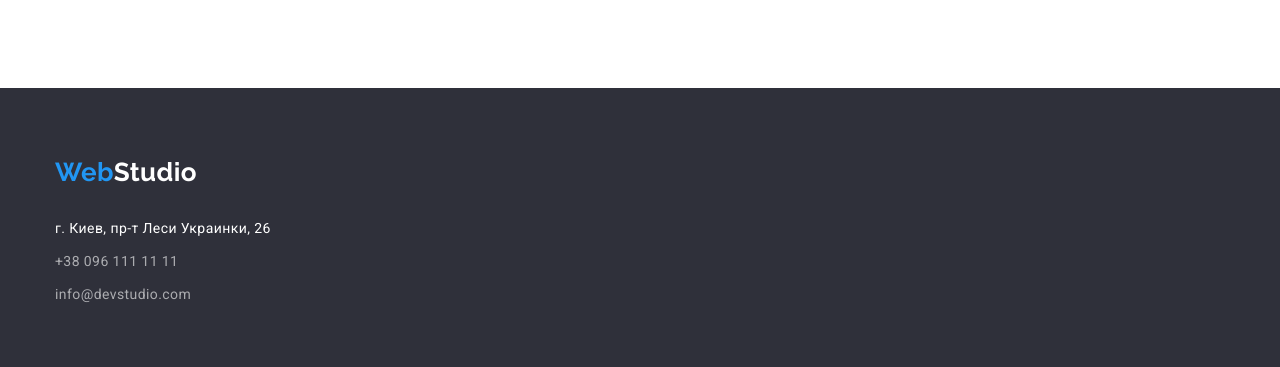
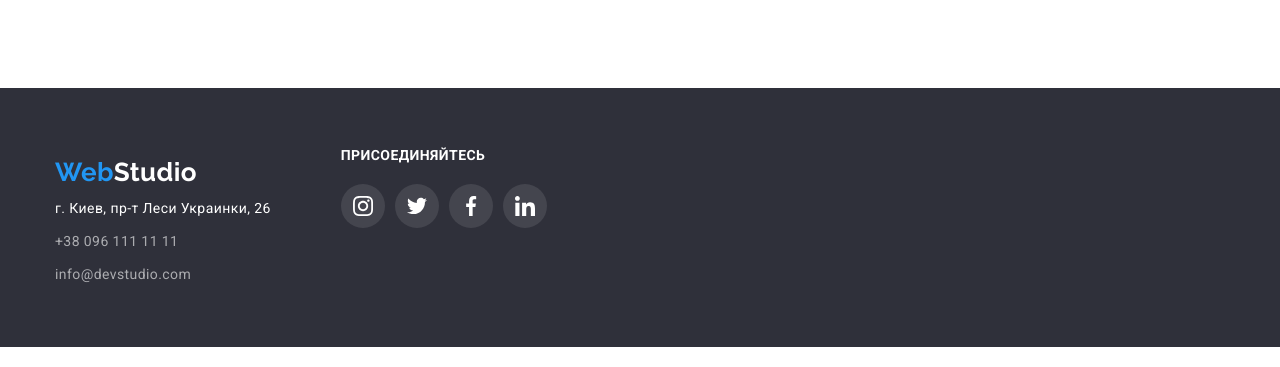
Before and after one commit to brobeliy/goit-markup-hw-04, a plain HTML site: page index.html in a window 1280 px wide. Shown: the part 2580-2947 px from the top of the page. Drawn offline with nearby package versions, Linux system fonts and the light colour scheme.

Commit message:
fixed social links

```diff
--- a/css/styles.css
+++ b/css/styles.css
@@ -305,6 +305,7 @@ background-color: var(--main-color-project);
 
 }
 .social-item-a {
+  padding: 0;
   justify-content: center;
   align-items: center;
   display: flex;
@@ -316,6 +317,7 @@ border-radius: 50%;}
 
 .social-item-a:focus,.social-item-a:hover {
   background-color: var(--secondary-color-project);
+  color: var(--main-color-project);
 }
 
 .icon-social-card
@@ -343,14 +345,13 @@ justify-content: center;}
   width: 170px;
   height: 92px;
   display: flex;
-  /* padding: 16px 32px; */
   cursor: pointer;
+  color: var(--clients-color);
   border: 1px solid var(--clients-color);
   border-radius: 4px;}
 
 .logo-company {
-  /* padding: 16px 32px; */
-  fill: var(--clients-color);
+  fill: currentColor;
 }
 
 .item-company:focus,
@@ -369,8 +370,13 @@ justify-content: center;}
 
 /* CSS footer */
 
+.footer {display: flex;}
+
+.foot-addres {
+  margin-right: 70px;
+}
+
 .logo-foot {
-  display: block;
   color: var(--main-text-color);
   text-decoration: none;
   font-family: 'Raleway', sans-serif;
@@ -387,6 +393,7 @@ justify-content: center;}
 
 .foot address {
   font-style: normal;
+
 }
 .textstudio {
   color: var(--main-color-project);
@@ -406,10 +413,64 @@ justify-content: center;}
 
 .foot .adress {
   color: var(--main-color-project);
+  display: inline-block;
+  text-align: center;
 }
 
 .list.adressa .item + .item {
   margin-top: 9px;
+}
+
+
+.foot .title {
+  margin-bottom: 20px;
+  font-weight: 700;
+  font-size: 14px;
+  text-transform: uppercase;
+  line-height: 1.14;
+  color:var(--main-color-project);
+}
+
+.footer-social .item + .item {
+  margin-left: 10px;
+}
+
+.item-icon-a {
+  padding: 0;
+  justify-content: center;
+  align-items: center;
+  display: flex;
+  width: 44px;
+  height: 44px;
+  background-color: rgba(255, 255, 255, 0.1);
+color:var(--main-color-project);
+border-radius: 50%;
+}
+
+.foot .icon {
+fill: currentColor;
+ }
+
+.footer-social {
+  display: inline-flex;
+}
+
+.socials {
+padding:0;
+margin:auto;
+display: flex;
+justify-content: center;
+align-items: center;
+}
+
+.footer-social .item-icon {
+  width: 44px; ;
+  height: 44px; ;
+}
+
+.item-icon-a:focus,.item-icon-a:hover {
+  background-color: var(--secondary-color-project);
+  color: var(--main-color-project);
 }
 
 /* CSS main Portfolio */
@@ -441,6 +502,7 @@ justify-content: center;}
 .list-button button:focus {
   color: var(--main-color-project);
   background-color: var(--secondary-color-project);
+  box-shadow: 0px 3px 1px rgba(0, 0, 0, 0.1), 0px 1px 2px rgba(0, 0, 0, 0.08), 0px 2px 2px rgba(0, 0, 0, 0.12);
 }
 
 .list-projects {
--- a/index.html
+++ b/index.html
@@ -308,7 +308,8 @@
   </main>
   <!-- футер -->
   <footer class="foot">
-    <div class="container">
+    <div class="container footer">
+    <div class="foot-addres">
       <a href="./index.html" class="logo-foot"><span class="textweb">Web</span><span
           class="textstudio">Studio</span></a>
       <address>
@@ -325,6 +326,40 @@
           </li>
         </ul>
       </address>
+      </div>
+      <div>
+  <h3 class="title">присоединяйтесь</h3>
+<ul class="list footer-social">
+  <li class="item">
+    <a href="" class="item-icon-a">
+      <svg class="icon" width="20px" height="20px">
+        <use href="./images/sprite.svg#icon-instagram"></use>
+      </svg>
+    </a>
+  </li>
+  <li class="item">
+    <a href="" class="item-icon-a">
+      <svg class="icon" width="20px" height="20px">
+        <use href="./images/sprite.svg#icon-twitter"></use>
+      </svg>
+    </a>
+  </li>
+  <li class="item">
+    <a href="" class="item-icon-a">
+      <svg class="icon" width="20px" height="20px">
+        <use href="./images/sprite.svg#icon-facebook"></use>
+      </svg>
+    </a>
+  </li>
+  <li class="item">
+    <a href="" class="item-icon-a">
+      <svg class="icon" width="20px" height="20px">
+        <use href="./images/sprite.svg#icon-linkedin"></use>
+      </svg>
+    </a>
+  </li>
+</ul>
+</div>
     </div>
   </footer>
 </body>
```
